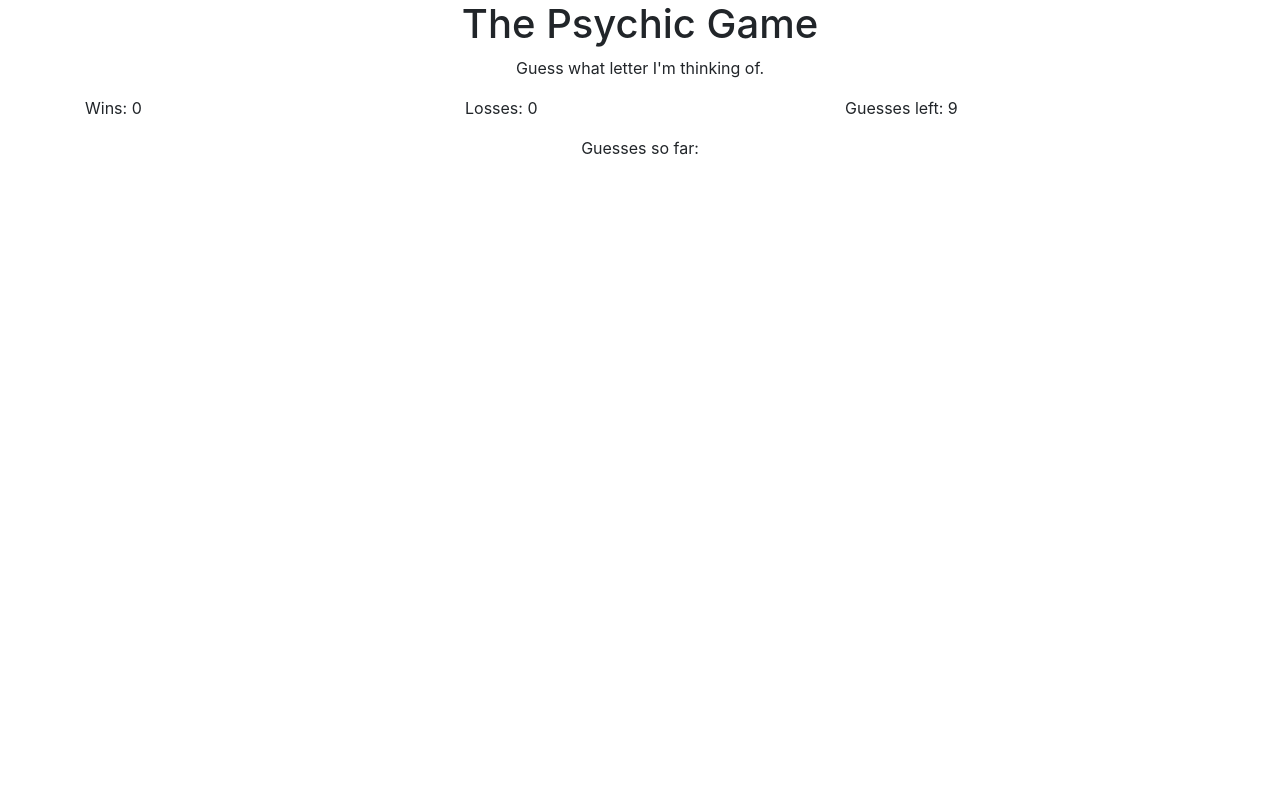
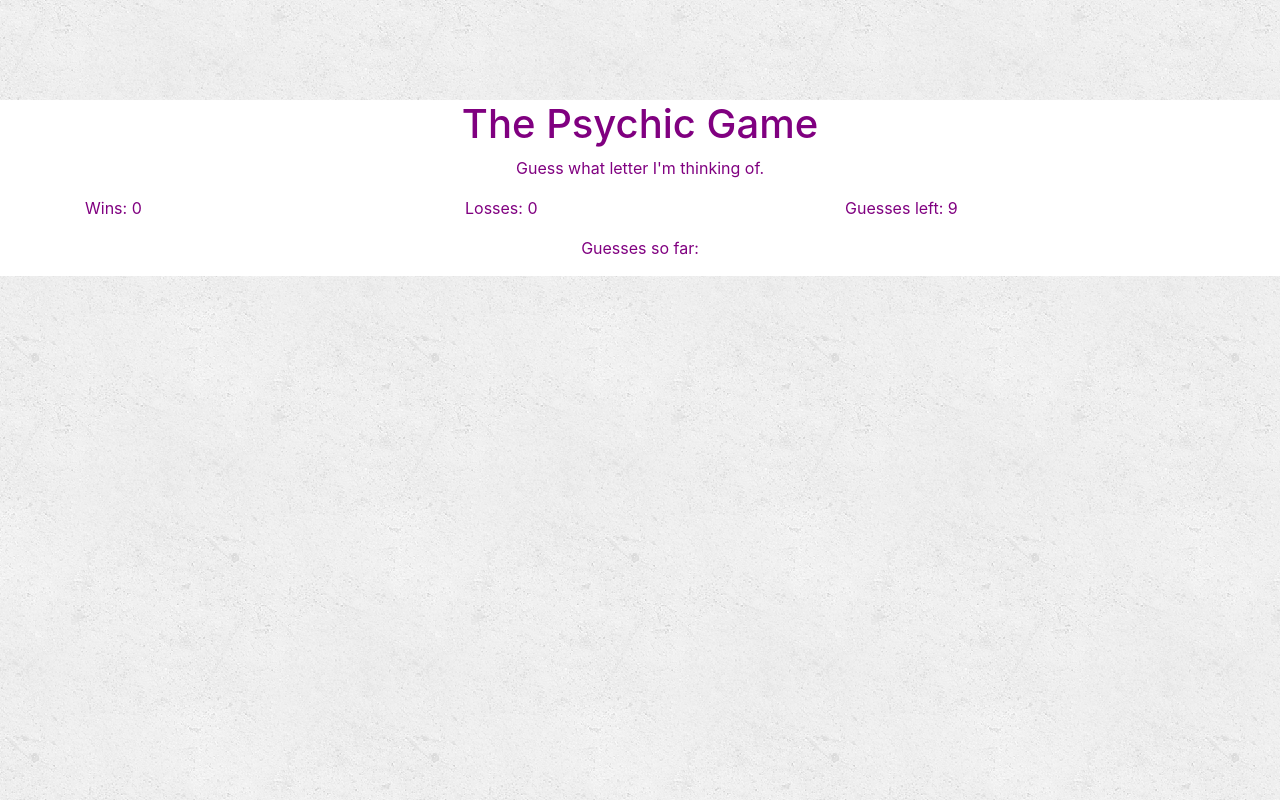
Before and after one commit to 8connor/Psychic-Game, a plain HTML site: page index.html in a window 1280 px wide. Drawn offline with nearby package versions, Linux system fonts and the light colour scheme.

Commit message:
small style changes.

```diff
--- a/index.html
+++ b/index.html
@@ -10,6 +10,23 @@
 </head>
 
 <body>
+    <style>
+
+        body {
+            margin-top: 100px;
+        }
+
+        html {
+            background-image: url("concrete_seamless.png")
+        }
+
+        p,
+        h1 {
+            color: purple;
+        }
+
+
+    </style>
     <div class="container">
         <div class="row">
             <section class="col-md-12">
```
Also changed, not shown: concrete_seamless.png (added).
